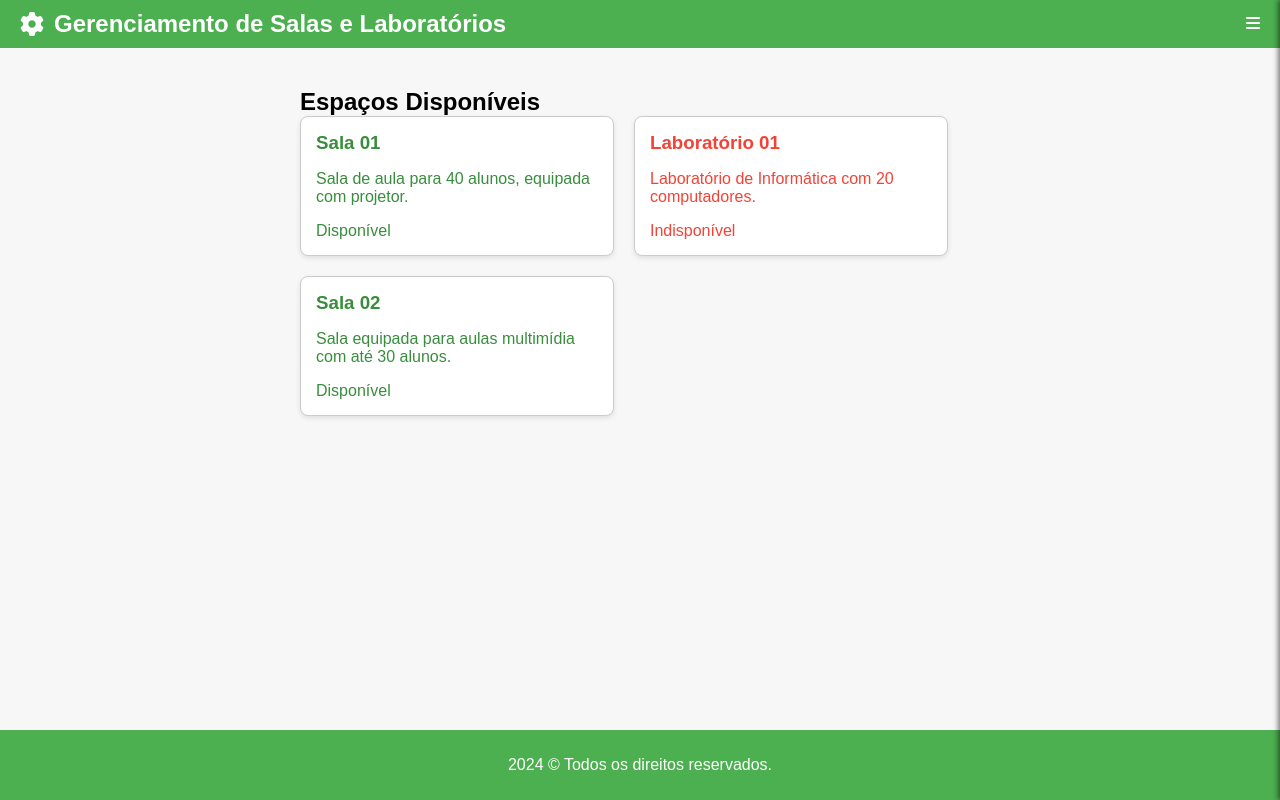
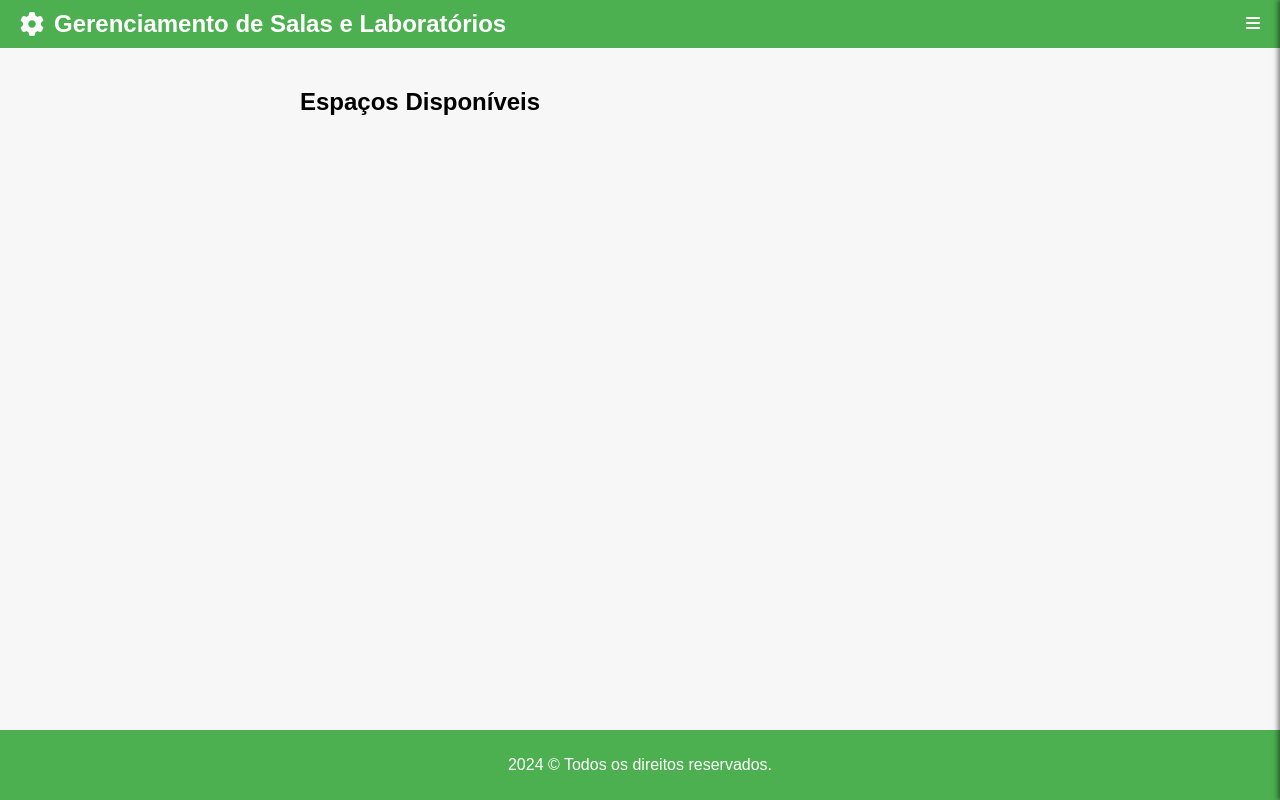
Before and after one commit to rma98/resourcesManagement, a Vue app in the folder gerenciamentoSalas/: page / in a window 1280 px wide. Built offline with nearby package versions, Linux system fonts and the light colour scheme.

Commit message:
feat: atualiza componente CardList.vue

```diff
--- a/gerenciamentoSalas/src/components/CardList.vue
+++ b/gerenciamentoSalas/src/components/CardList.vue
@@ -9,6 +9,7 @@
         :status="space.status"
         :description="space.description"
         :isAvailable="space.isAvailable"
+        @card-clicked="handleCardClick"
       />
     </div>
   </section>
@@ -18,16 +19,16 @@
 import Card from './Card.vue';
 
 export default {
-  components: { Card },
-  data() {
-    return {
-      spaces: [
-        { title: 'Sala 01', status: 'Disponível', description: 'Sala de aula para 40 alunos, equipada com projetor.', isAvailable: true },
-        { title: 'Laboratório 01', status: 'Indisponível', description: 'Laboratório de Informática com 20 computadores.', isAvailable: false },
-        { title: 'Sala 02', status: 'Disponível', description: 'Sala equipada para aulas multimídia com até 30 alunos.', isAvailable: true }
-        // Adicione mais espaços conforme necessário
-      ]
-    };
+  components: {
+    Card
+  },
+  props: {
+    spaces: Array // Recebe os espaços via props
+  },
+  methods: {
+    handleCardClick(card) {
+      this.$emit('card-clicked', card); // Propaga o evento para o componente pai
+    }
   }
 };
 </script>
```
